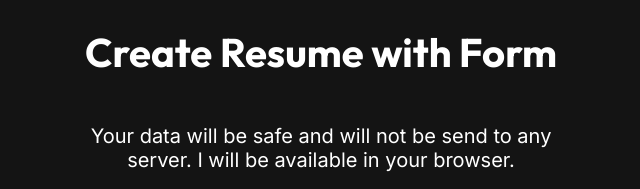
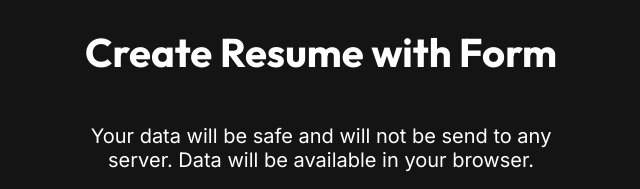
Before and after one commit to sarfarazunarr/static_resume_builder, a website: page resume/form.html in a window 1280 px wide. Shown: the top 189 px of the page, without its empty margins (319-959 px from the left). Drawn offline with Linux system fonts and the light colour scheme.

Commit message:
Update form.html

```diff
--- a/resume/form.html
+++ b/resume/form.html
@@ -12,7 +12,7 @@
 
 <body class="formPage">
     <h1>Create Resume with Form</h1>
-    <p class="security_note">Your data will be safe and will not be send to any server. I will be available in your browser.</p>
+    <p class="security_note">Your data will be safe and will not be send to any server. Data will be available in your browser.</p>
     <div id="formArea">
         <div id="area_1">
             <div class="input_area">
```
